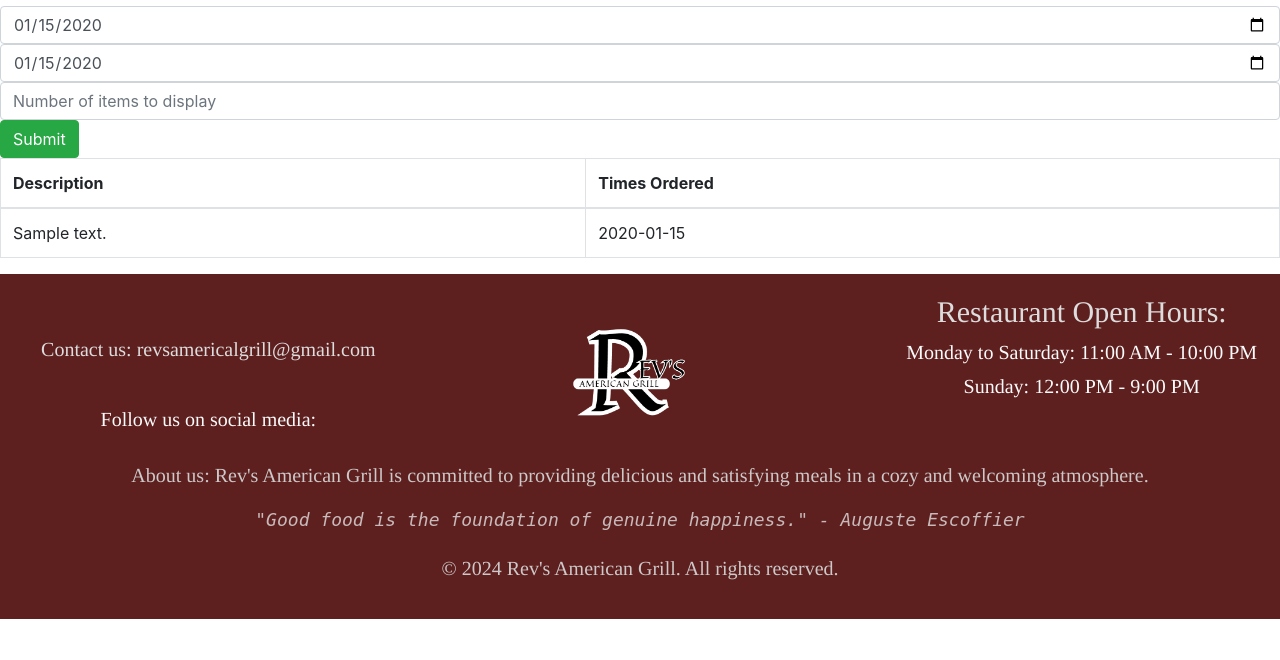
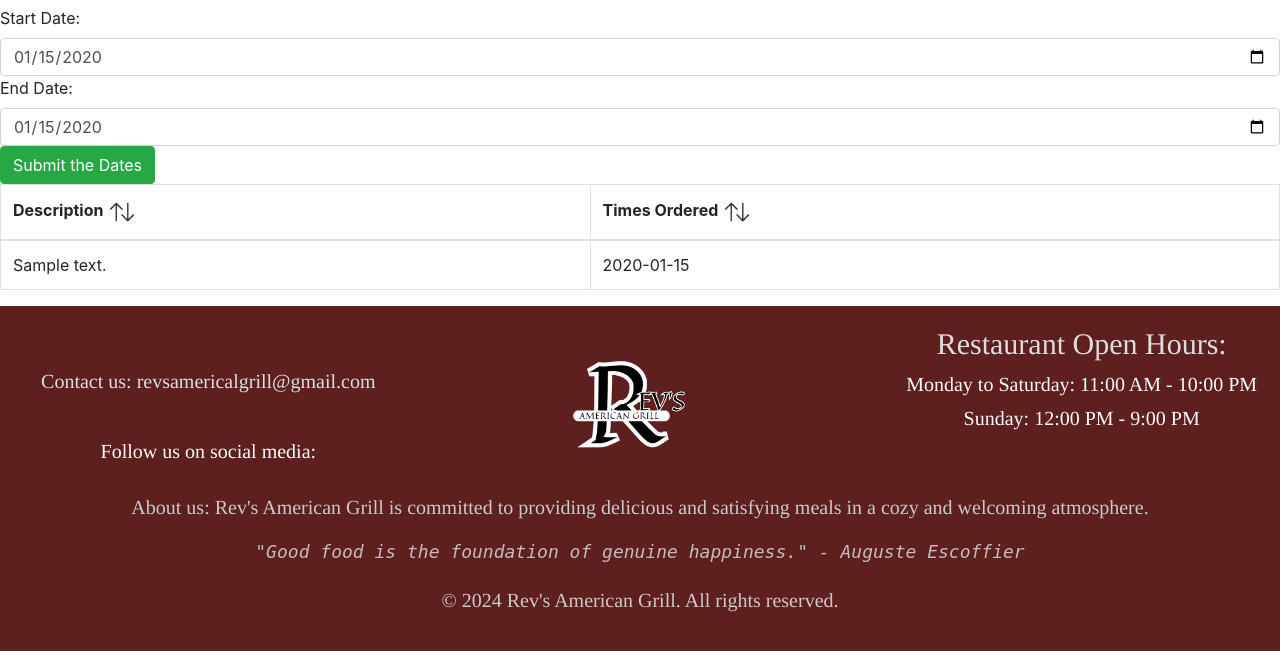
Before and after one commit to nathanthetruong/Rev-s-Grill-Website, a Django app: template RevsDjango/manager/templates/manager/popularity.html in a window 1280 px wide. Shown: the part 140-800 px from the top of the page. Run offline with Django 3.2, Linux system fonts and the light colour scheme; the template is opened without the code that fills it: most values are stand-ins (such as "Sample title", 1, 10 or a date in 2020).

Commit message:
Added sorting for popularity page

```diff
--- a/RevsDjango/manager/templates/manager/excess.html
+++ b/RevsDjango/manager/templates/manager/excess.html
@@ -41,7 +41,9 @@
     <!-- Display the Date Forms -->
     <form action='{% url "Revs-excess-Screen" %}' method="post">
         {% csrf_token %}
+        <label for="start_date">Start Date:</label>
         <input type="date" class="form-control" name="start_date" value="{{ item.start_date|date:"Y-m-d" }}" required>
+        <label for="end_ate">End Date:</label>
         <input type="date" class="form-control" name="end_date" value="{{ item.end_date|date:"Y-m-d" }}" required>
         <button type="submit" class="btn btn-success">Submit the Dates</button>
     </form>
--- a/RevsDjango/manager/templates/manager/popularity.html
+++ b/RevsDjango/manager/templates/manager/popularity.html
@@ -41,21 +41,25 @@
     <!-- Display the Date Forms -->
     <form action='{% url "Revs-popularity-Screen" %}' method="post">
         {% csrf_token %}
+        <label for="start_date">Start Date:</label>
         <input type="date" class="form-control" name="start_date" value="{{ item.start_date|date:"Y-m-d" }}" required>
+        <label for="end_ate">End Date:</label>
         <input type="date" class="form-control" name="end_date" value="{{ item.end_date|date:"Y-m-d" }}" required>
-        <input type="number" class="form-control" name="item_limit" placeholder="Number of items to display" min="1" required>
-        <button type="submit" class="btn btn-success">Submit</button>
+        <button type="submit" class="btn btn-success">Submit the Dates</button>
     </form>
 
     <!-- Display the popularity report -->
     <form id="sortForm" method="get" action="{% url 'sortTable' %}">
         <table class="table table-bordered">
+            <input type="hidden" id="sortField" name="sortField" value="">
+            <input type="hidden" id="tableName" name="tableName" value="popularity">
             <thead>
                 <tr>
-                    <th>Description</th>
-                    <th>Times Ordered</th>
+                    <th>Description <img src="{% static 'sort.png' %}" onclick="setSort('description')" alt="ID sort button" style="width: 30px; height: 30px; cursor: pointer;"></th>
+                    <th>Times Ordered <img src="{% static 'sort.png' %}" onclick="setSort('times_ordered')" alt="ID sort button" style="width: 30px; height: 30px; cursor: pointer;"></th>
                 </tr>
             </thead>
+
             <body>
                 {% for item in report %}
                 <tr>
@@ -99,6 +103,14 @@
         </div>
     </footer>
 
+    <!-- Sends information for sorting to the backend -->
+    <script>
+        function setSort(sortField, tableName) {
+            document.getElementById("sortField").value = sortField;
+            document.getElementById("sortForm").submit();
+        }
+    </script>
+
     <!-- Google Translate API -->
     <script type="text/javascript">
         function googleTranslateElementInit() {
--- a/RevsDjango/manager/templates/manager/productusage.html
+++ b/RevsDjango/manager/templates/manager/productusage.html
@@ -41,7 +41,9 @@
     <!-- Display the Date Forms -->
     <form action='{% url "Revs-productusage-Screen" %}' method="post">
         {% csrf_token %}
+        <label for="start_date">Start Date:</label>
         <input type="date" class="form-control" name="start_date" value="{{ item.start_date|date:"Y-m-d" }}" required>
+        <label for="end_ate">End Date:</label>
         <input type="date" class="form-control" name="end_date" value="{{ item.end_date|date:"Y-m-d" }}" required>
         <button type="submit" class="btn btn-success">Submit the Dates</button>
     </form>
--- a/RevsDjango/manager/templates/manager/sales.html
+++ b/RevsDjango/manager/templates/manager/sales.html
@@ -41,7 +41,9 @@
     <!-- Display the Date Forms -->
     <form action='{% url "Revs-sales-Screen" %}' method="post">
         {% csrf_token %}
+        <label for="start_date">Start Date:</label>
         <input type="date" class="form-control" name="start_date" value="{{ item.start_date|date:"Y-m-d" }}" required>
+        <label for="end_ate">End Date:</label>
         <input type="date" class="form-control" name="end_date" value="{{ item.end_date|date:"Y-m-d" }}" required>
         <button type="submit" class="btn btn-success">Submit the Dates</button>
     </form>
```
